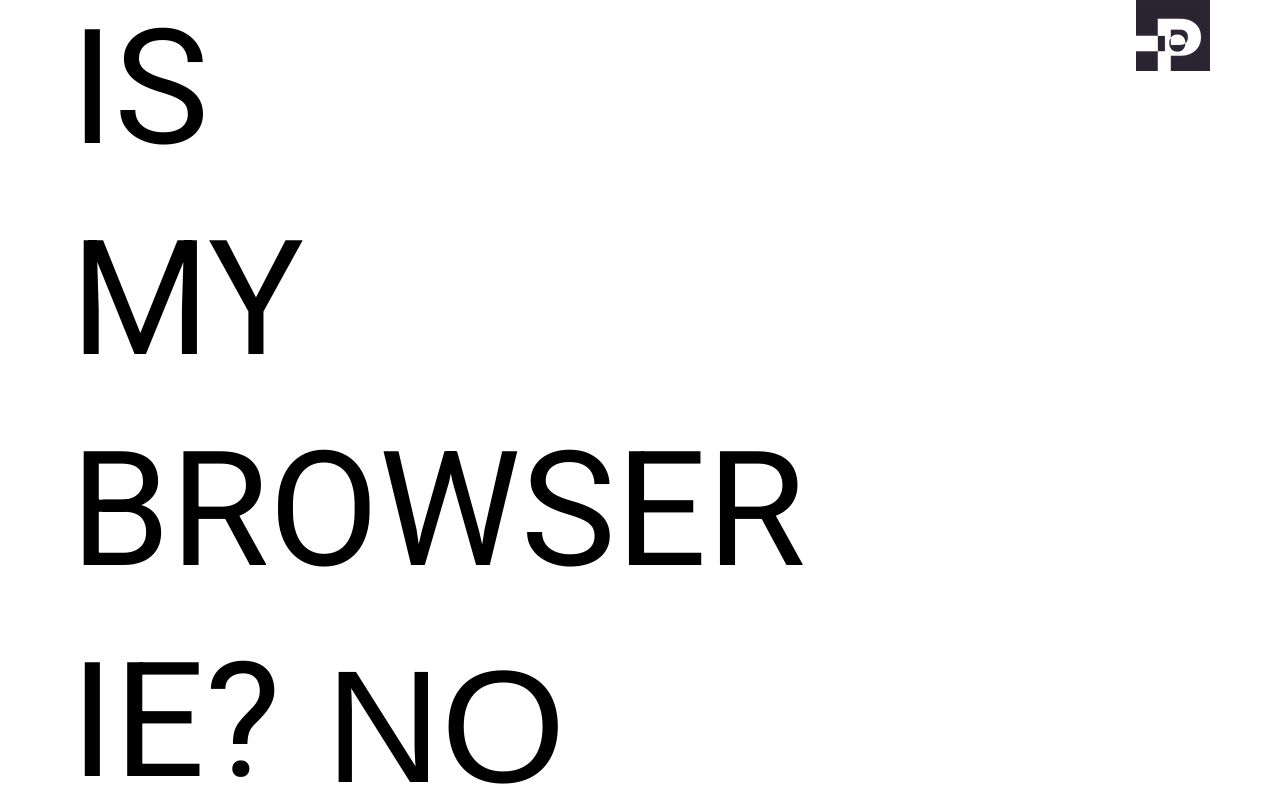
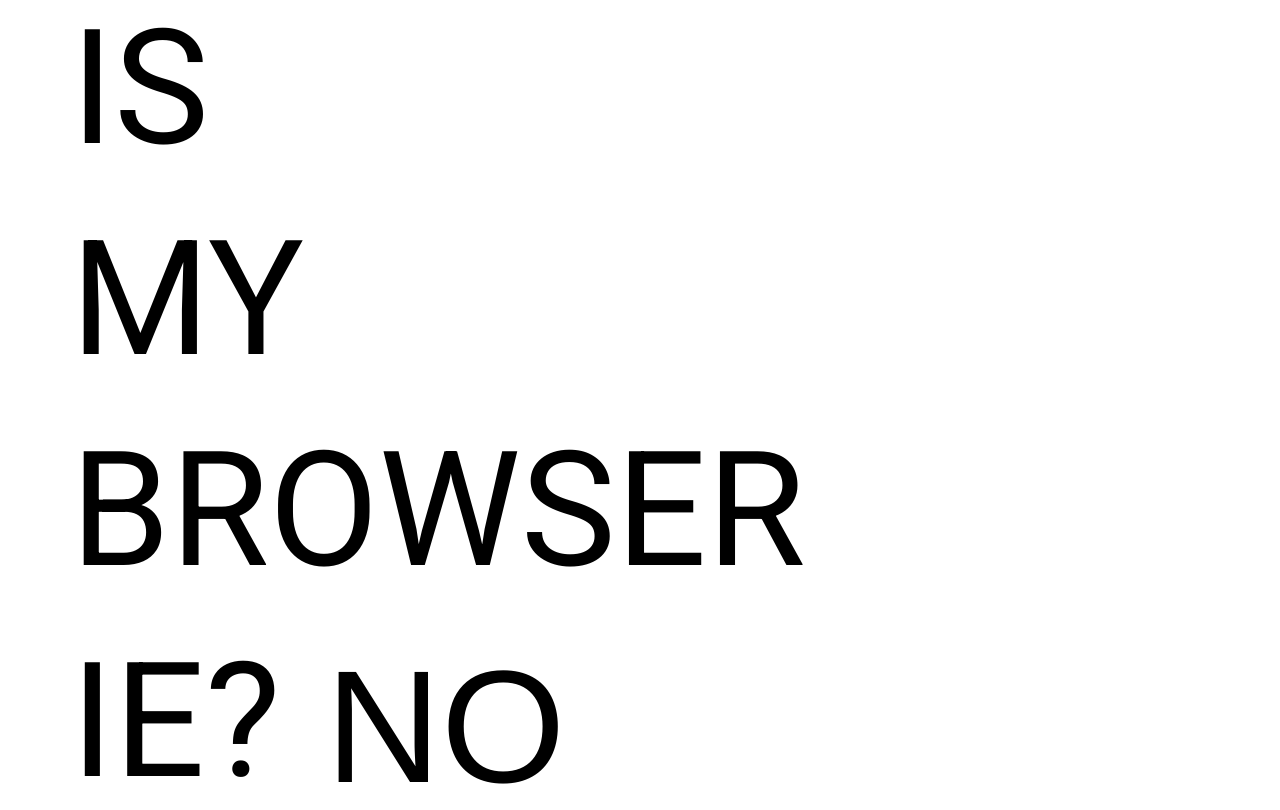
Before and after one commit to ehne/isIE, a plain HTML site: page index.html in a window 1280 px wide. Drawn offline with Linux system fonts and the light colour scheme; a web font is replaced by a local one.

Commit message:
Update index.html

```diff
--- a/index.html
+++ b/index.html
@@ -26,9 +26,7 @@
 	<div class="bp3-mobile-portrait">
 
 		<div style="width: 320px; height: 100%; position:relative; margin:auto;">
-				<div id="integertab">
-						<a href="https://integer.party/">integer.Party</a>
-				</div>
+
 			<div class="bp3-is-my-browser-ie">
 				IS MY<br>
 				BROWSER<br>
@@ -43,9 +41,7 @@
 
 
 					<div style="width: 768px; height: 100%; position:relative; margin:auto;">
-							<div id="integertab">
-									<a href="https://integer.party/">integer.Party</a>
-							</div>
+
 			<div class="bp2-is-my-browser-ie">
 				IS MY<br>
 				BROWSER IE?
@@ -57,9 +53,7 @@
 	</div>
 	<div class="bp1-desktop-hd">
 		<div style="width: 1139px; height: 100%; position:relative; margin:auto;">
-				<div id="integertab">
-						<a href="https://integer.party/">integer.Party</a>
-				</div>
+
 			<div class="bp1-is-my-browser-ie">
 				IS<br>
 				MY<br>
```
